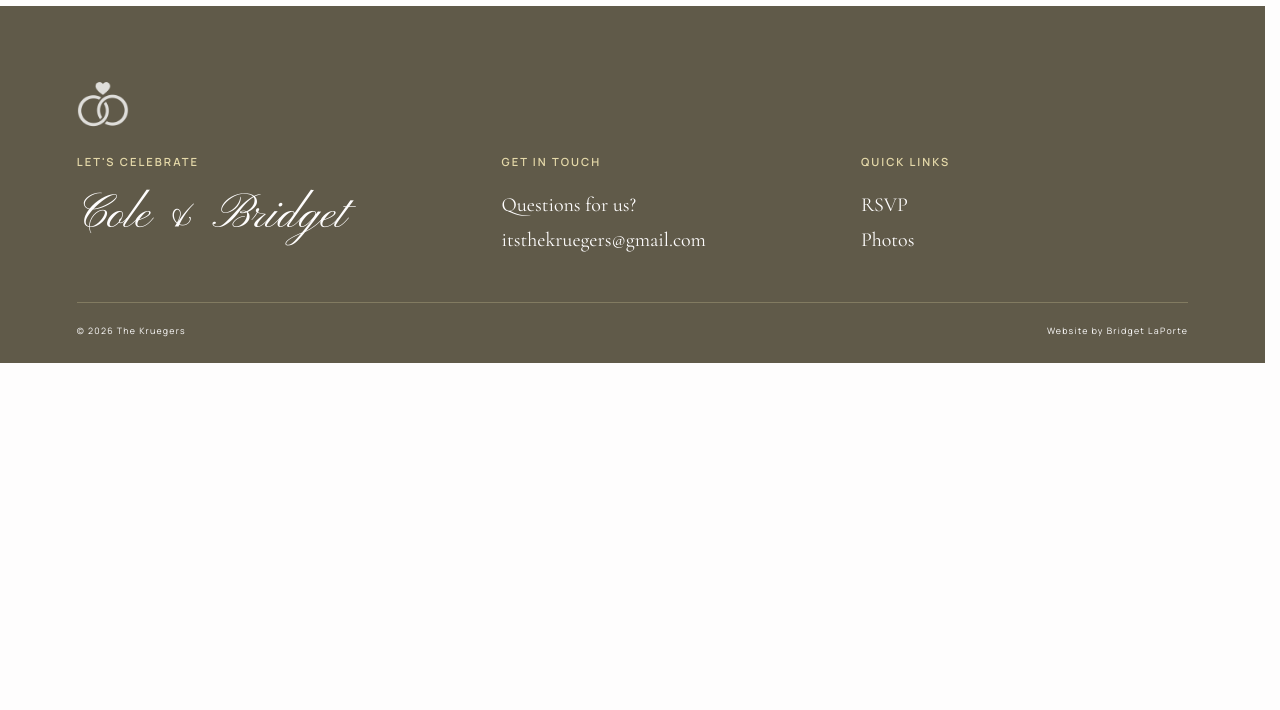
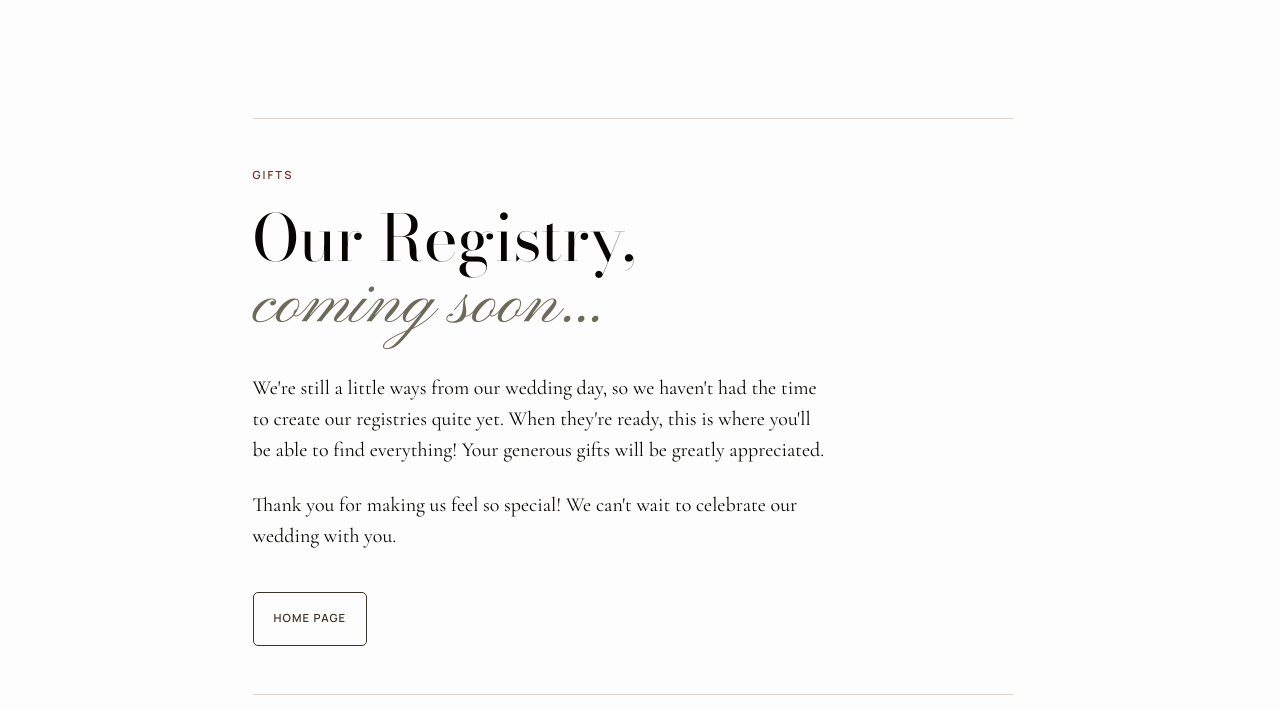
Before and after one commit to bridgetlaporte/krueger-wedding, a plain HTML site: page registry.html in a window 1280 px wide. Shown: the part 90-800 px from the top of the page. Drawn offline with nearby package versions, Linux system fonts and the light colour scheme.

Commit message:
added holder text and css
added temporary check back material to registry page.

```diff
--- a/registry.html
+++ b/registry.html
@@ -85,6 +85,19 @@
 
     <main id="main-content">
 
+        <!-- Registry placeholder -->
+        <section class="registry-page" aria-labelledby="registry-title">
+
+            <div class="registry-content">
+                <p class="eyebrow registry-kicker">Gifts</p>
+                <h1 class="registry-title" id="registry-title">Our Registry, <span> coming soon...</span></h1>
+                <p class="registry-description">We're still a little ways from our wedding day, so we haven't had the time to create our registries quite yet. When they're ready, this is where you'll be able to find everything! Your generous gifts will be greatly appreciated.</p>
+                <p class="registry-description">Thank you for making us feel so special! We can't wait to celebrate our wedding with you.</p>
+                <a class="gallery-back" href="index.html">Home Page</a>
+            </div>
+
+        </section>
+
     </main>
 
 
--- a/styles.css
+++ b/styles.css
@@ -1544,6 +1544,69 @@ Our Story Page
 
 
 
+/*-----------------------------------------------------------
+
+Temp Registry Page
+
+-------------------------------------------------------------*/
+.registry-page{
+    display: flex;
+    align-items: center;
+    min-height: 65vh;
+    padding: 4.25rem 1rem 5rem;
+    background-color: var(--soft-white);
+}
+
+.registry-content{
+    width: 100%;
+    max-width: 760px;
+    margin: 0 auto;
+    padding: 3rem 0;
+    border-top: 1px solid var(--stone-nude);
+    border-bottom: 1px solid var(--stone-nude);
+}
+
+.registry-kicker{
+    margin-bottom: 1.5rem;
+    color: var(--brick-brown);
+    font-size: 0.7rem;
+}
+
+.registry-title{
+    margin-bottom: 2rem;
+    font-size: clamp(2.75rem, 10vw, 5rem);
+    line-height: 1;
+}
+
+.registry-title span{
+    display: block;
+    font-family: var(--font-script);
+    font-size: 1.1em;
+    font-weight: 400;
+    line-height: 1;
+    color: #6D695B;
+}
+
+.registry-description{
+    max-width: 36rem;
+    margin-bottom: 1.5rem;
+    font-family: var(--font-editorial);
+    font-size: 1.25rem;
+    line-height: 1.55;
+}
+
+.registry-content .gallery-back{
+    margin-top: 1rem;
+}
+
+
+
+
+
+
+
+
+
 
 
 
@@ -1741,6 +1804,14 @@ Tablet
 
     .story-page-reverse .story-page-copy{
         order: 1;
+    }
+
+
+
+
+    /* Temp Registry Page ------------------------------------------*/
+    .registry-page{
+        padding: 5.5rem 2rem 6.5rem;
     }
 
 
@@ -2028,6 +2099,14 @@ Desktop
 
 
 
+    /* Temp Registry Page ------------------------------------------*/
+    .registry-page{
+        padding: 7rem clamp(3rem, 6vw, 7rem);
+    }
+
+    .registry-title{
+        font-size: clamp(4rem, 5vw, 6rem);
+    }
 
 
 
```
